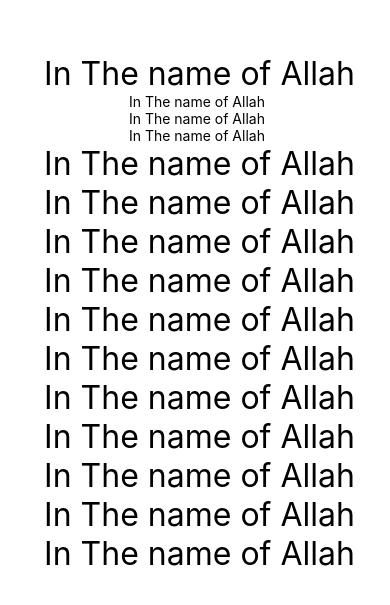
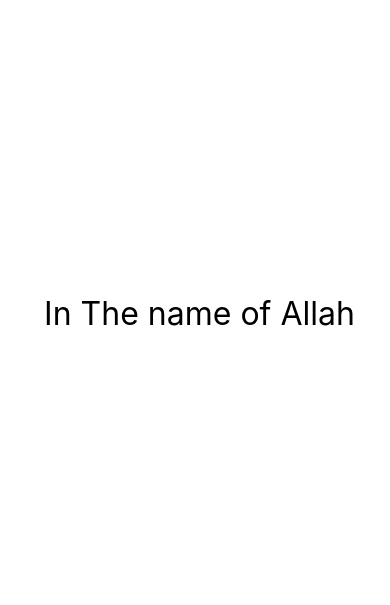
Before and after one commit to akhzarna/MyNewRepoforG1, a React Native app: screen / in a window 390 px wide. Shown: the part 109-714 px from the top of the page. Built offline with nearby package versions, Linux system fonts and the light colour scheme.

Commit message:
Hello World

```diff
--- a/App.js
+++ b/App.js
@@ -5,21 +5,6 @@ export default function App() {
   return (
     <View style={styles.container}>
       <Text style={{fontSize:32}}>  In The name of Allah </Text>
-      <Text>  In The name of Allah </Text>
-      <Text>  In The name of Allah </Text>
-      <Text>  In The name of Allah </Text>
-      <Text style={{fontSize:32}}>  In The name of Allah </Text>
-      <Text style={{fontSize:32}}>  In The name of Allah </Text>
-      <Text style={{fontSize:32}}>  In The name of Allah </Text>
-      <Text style={{fontSize:32}}>  In The name of Allah </Text>
-      <Text style={{fontSize:32}}>  In The name of Allah </Text>
-      <Text style={{fontSize:32}}>  In The name of Allah </Text>
-      <Text style={{fontSize:32}}>  In The name of Allah </Text>
-      <Text style={{fontSize:32}}>  In The name of Allah </Text>
-      <Text style={{fontSize:32}}>  In The name of Allah </Text>
-      <Text style={{fontSize:32}}>  In The name of Allah </Text>
-      <Text style={{fontSize:32}}>  In The name of Allah </Text>
-
       <StatusBar style="auto" />
     </View>
   );
--- a/app.json
+++ b/app.json
@@ -1,5 +1,7 @@
 {
   "expo": {
+
+
     "name": "demoapp",
     "slug": "demoapp",
     "version": "1.0.0",
```
